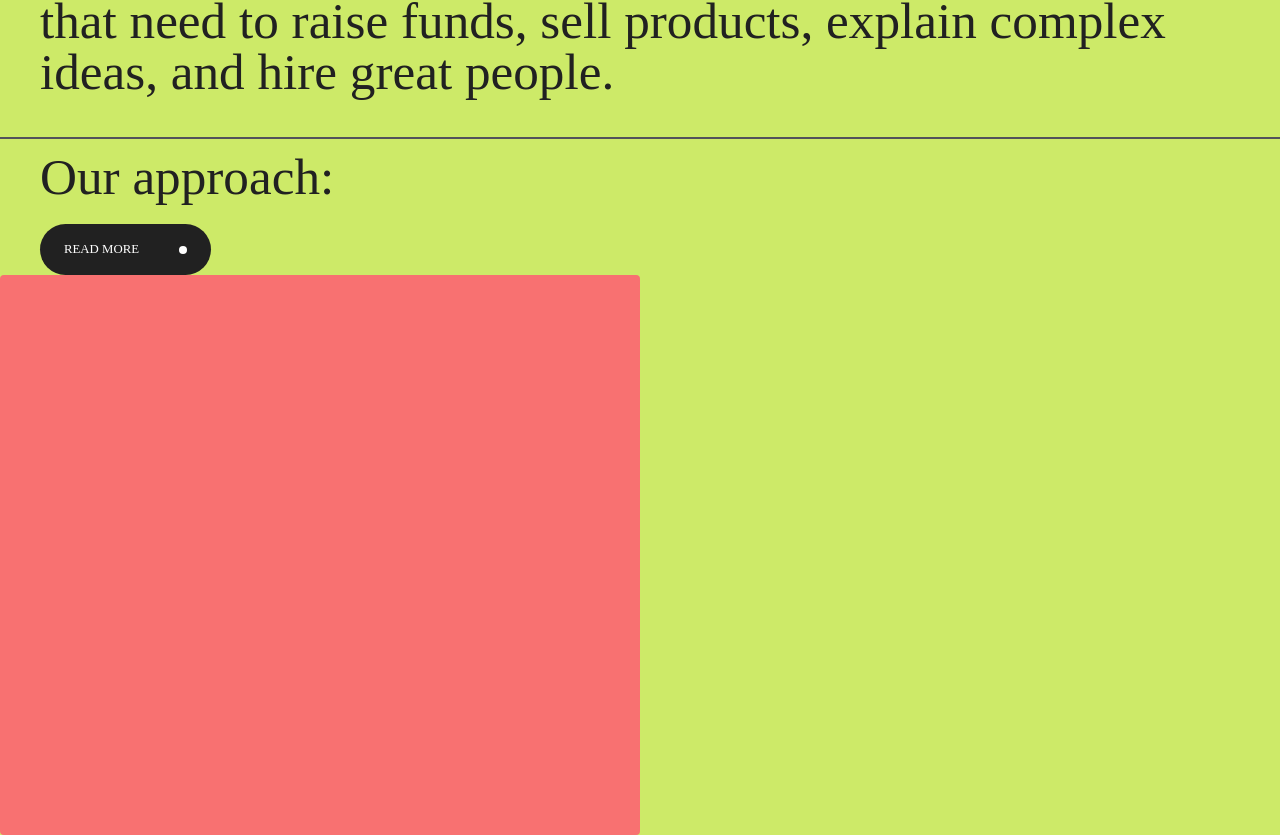
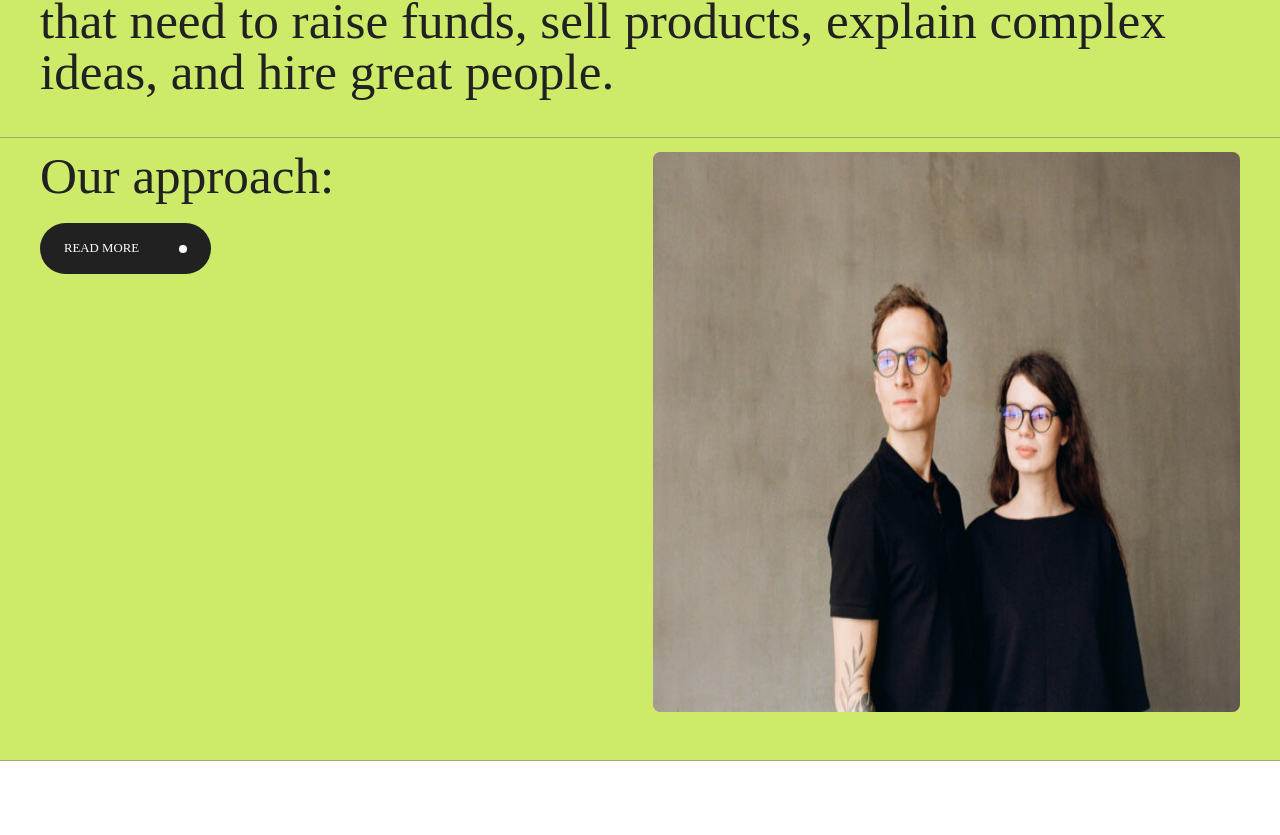
Before and after one commit to dinesh-saini814/OCHI-design-clone, a React (Vite) app: page / in a window 1280 px wide. Shown: the part 1311-2146 px from the top of the page. After the commit the page ends 2072 px from the top, so only its background shows below. Built offline with nearby package versions, Linux system fonts and the light colour scheme.

Commit message:
introduction part complete

```diff
--- a/src/App.jsx
+++ b/src/App.jsx
@@ -6,7 +6,7 @@ import Introduction from "./components/Introduction";
 
 function App() {
   return (
-    <div className="w-full min-h-screen text-white  bg-background">
+    <div className="w-full min-h-screen text-white bg-background">
       <Navbar />
       <LandingPage />
       <Marquee />
--- a/src/components/Introduction.jsx
+++ b/src/components/Introduction.jsx
@@ -8,7 +8,7 @@ function Introduction() {
         to raise funds, sell products, explain complex ideas, and hire great
         people.
       </h1>
-      <div className="w-full flex gap-5 border-t-[1px] border-b-[1px] border-zinc-600">
+      <div className="w-full flex gap-5 border-t-[1px] border-b-[1px] border-zinc-500 border-opacity-5">
         {/* <div className="flex  justify-between p-10 mb-24">
           <div className="flex ">
             <h2 className="text-[1.5vw] w-fit">What you can expect:</h2>
@@ -33,7 +33,7 @@ function Introduction() {
             )}
           </div>
         </div> */}
-      </div>
+
         <div className="w-1/2  pt-210 px-10">
           <h1 className="text-[4vw] mb-2">Our approach:</h1>
           <button className="flex gap-10 items-center px-6 py-4 bg-charcoal font-medium text-white rounded-full uppercase text-[1vw]">
@@ -41,7 +41,13 @@ function Introduction() {
             <div className="w-2 h-2 bg-white rounded-full"></div>
           </button>
         </div>
-      <div className="w-1/2 h-[70vh] bg-red-400 rounded"></div>
+        <div className="w-1/2 h-[70vh] bg-red-400 mx-10 mt-3.5 rounded-lg mb-12">
+          <img
+            className=" w-full h-full rounded-lg "
+            src="src\assets\Introduction.jpg"
+          />
+        </div>
+      </div>
     </div>
   );
 }
--- a/tailwind.config.js
+++ b/tailwind.config.js
@@ -4,6 +4,12 @@ export default {
   content: ["./index.html", "./src/**/*.{js,ts,jsx,tsx}"],
   theme: {
     extend: {
+      opacity: {
+        1: "0.1",
+        2: "0.2",
+        5: "0.5",
+      },
+
       colors: {
         background: "#f1f1f1",
         charcoal: "#212121",
```
Lines whose indentation alone changed are shown as unchanged.
